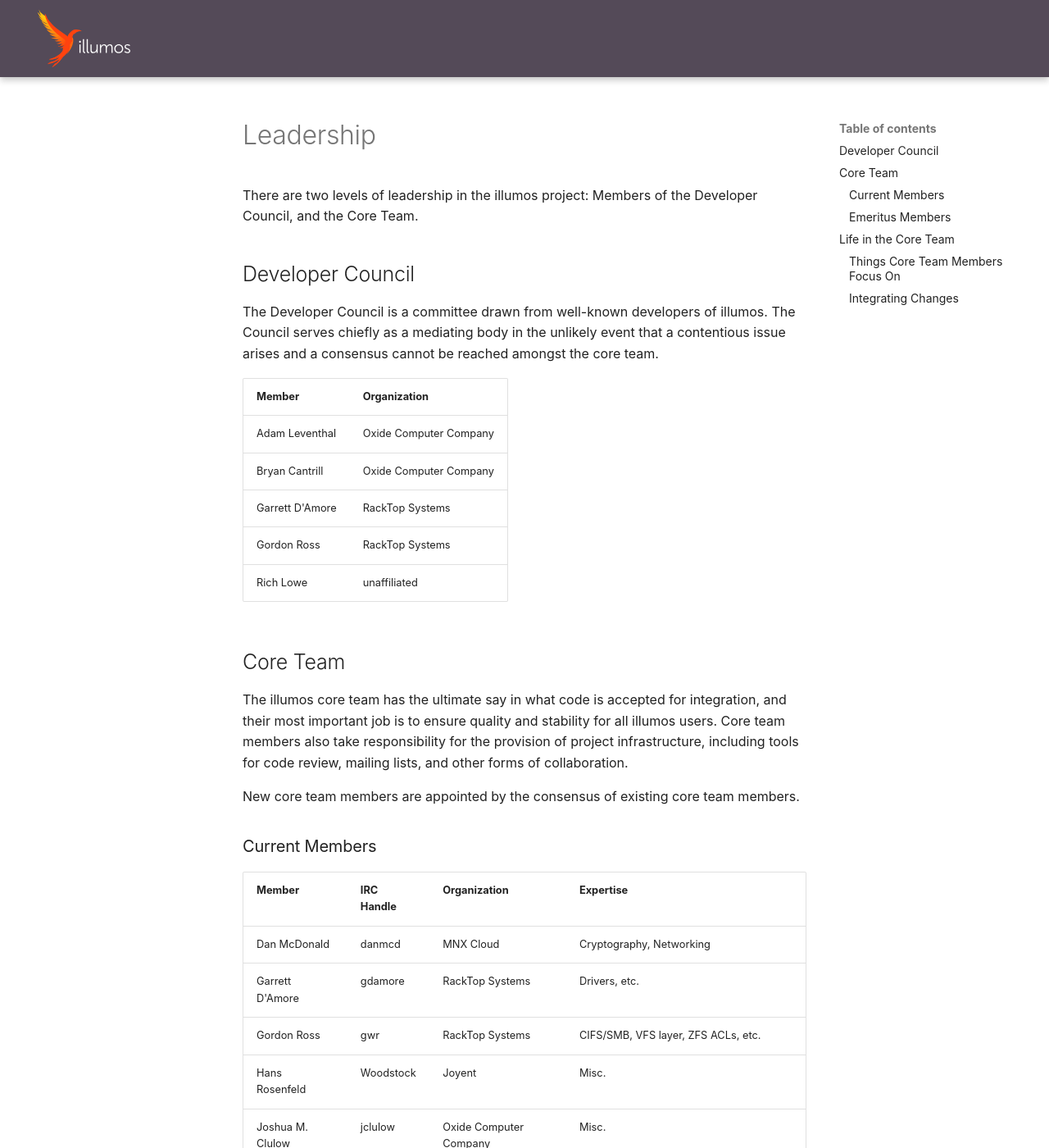
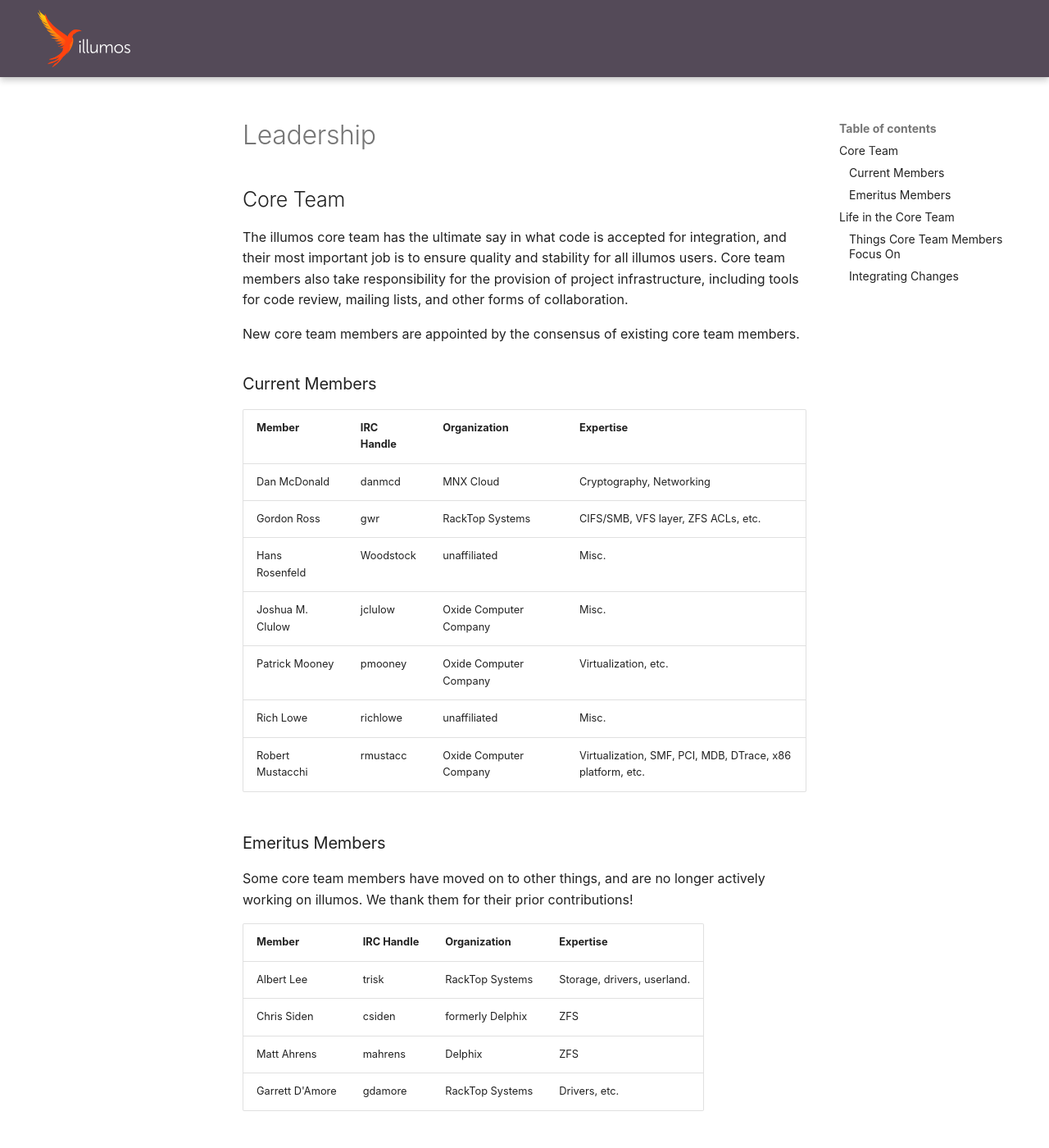
Before and after one commit to illumos/docs, an MkDocs documentation site: the page built from docs/about/leadership.md, in a window 1280 px wide and 1400 px high. Shown: the whole window at 82% size. Built offline with MkDocs 1.6.1 and Material for MkDocs 9.7.7, drawn with Linux system fonts in a browser that asks for light colours.

Commit message:
leadership: Update core membership to current state

```diff
--- a/docs/about/leadership.md
+++ b/docs/about/leadership.md
@@ -1,22 +1,4 @@
 # Leadership
-
-There are two levels of leadership in the illumos project: Members of the
-Developer Council, and the Core Team.
-
-## Developer Council
-
-The Developer Council is a committee drawn from well-known developers of
-illumos.  The Council serves chiefly as a mediating body in the unlikely event
-that a contentious issue arises and a consensus cannot be reached amongst the
-core team.
-
-| Member          | Organization           |
-| --------------- | ---------------------- |
-| Adam Leventhal  | Oxide Computer Company |
-| Bryan Cantrill  | Oxide Computer Company |
-| Garrett D'Amore | RackTop Systems        |
-| Gordon Ross     | RackTop Systems        |
-| Rich Lowe       | unaffiliated           |
 
 ## Core Team
 
@@ -34,9 +16,8 @@
 | Member            | IRC Handle | Organization           | Expertise |
 | ----------------- | ---------- | ---------------------- | --------- |
 | Dan McDonald      | danmcd     | MNX Cloud              | Cryptography, Networking |
-| Garrett D'Amore   | gdamore    | RackTop Systems        | Drivers, etc. |
 | Gordon Ross       | gwr        | RackTop Systems        | CIFS/SMB, VFS layer, ZFS ACLs, etc. |
-| Hans Rosenfeld    | Woodstock  | Joyent                 | Misc. |
+| Hans Rosenfeld    | Woodstock  | unaffiliated           | Misc. |
 | Joshua M. Clulow  | jclulow    | Oxide Computer Company | Misc. |
 | Patrick Mooney    | pmooney    | Oxide Computer Company | Virtualization, etc. |
 | Rich Lowe         | richlowe   | unaffiliated           | Misc. |
```
Also changed, not shown: other parts of docs/about/leadership.md (+1 -0 lines).
